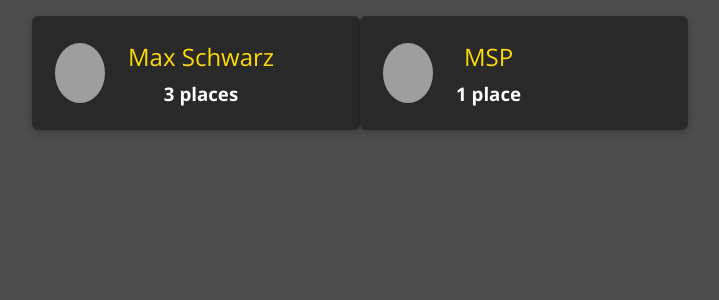
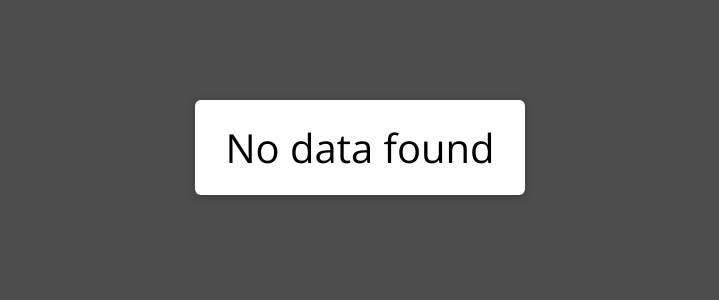
Before and after one commit to BipinAdhikari10/outspot, a Vue app in the folder outspot frontend/: page / in a window 1280 px wide. Shown: the top 300 px of the page, without its empty margins (280-999 px from the left). Built offline with nearby package versions, Linux system fonts and the light colour scheme; grey boxes are pictures that could not be loaded.

Commit message:
make image upload and button component

```diff
--- /dev/null
+++ b/outspot frontend/src/shared/ui/CardComponent.vue
@@ -0,0 +1,31 @@
+<template>
+  <div :class="['card', className]" :style="myStyle">
+    <slot></slot>
+  </div>
+</template>
+
+<script>
+export default {
+  name: "CardComponent",
+  props: {
+    className: {
+      type: String,
+      required: false,
+    },
+    myStyle: {
+      type: Object,
+      required: false,
+    },
+  },
+};
+</script>
+
+<style scoped>
+.card {
+  margin: 0;
+  box-shadow: 0 2px 8px rgba(0, 0, 0, 0.26);
+  border-radius: 6px;
+  overflow: hidden;
+  background: white;
+}
+</style>
--- a/outspot frontend/src/users/components/UserList.vue
+++ b/outspot frontend/src/users/components/UserList.vue
@@ -1,13 +1,20 @@
 <template>
   <div>
     <ul class="users-list">
-      <template v-if="users.length < 1">
+      <CardComponent
+        :myStyle="{
+          padding: '20px 30px',
+          fontSize: '40px',
+          marginTop: '100px',
+        }"
+        v-if="users.length < 1"
+      >
         <li style="text-align: center">No data found</li>
-      </template>
+      </CardComponent>
 
       <template v-else>
         <li v-for="user in users" :key="user.id" class="user-item">
-          <div class="user-item__content">
+          <CardComponent className="user-item__content">
             <router-link :to="`/users/${user.id}`">
               <div class="user-item__image">
                 <ImageUpload :ImageSrc="user.image" :altText="user.name" />
@@ -20,7 +27,7 @@
                 <!-- <ButtonComponent buttonText="Submit" myClass="btn-success" /> -->
               </div>
             </router-link>
-          </div>
+          </CardComponent>
         </li>
       </template>
     </ul>
@@ -30,11 +37,13 @@
 <script>
 import ImageUpload from "@/shared/ui/ImageUpload.vue";
 // import ButtonComponent from "@/shared/ui/ButtonComponent.vue";
+import CardComponent from "@/shared/ui/CardComponent.vue";
 
 export default {
   name: "UserList",
   components: {
     ImageUpload,
+    CardComponent,
     // ButtonComponent,
   },
   data() {
--- a/outspot frontend/src/users/pages/HomePage.vue
+++ b/outspot frontend/src/users/pages/HomePage.vue
@@ -15,20 +15,20 @@ export default {
     return {
       message: "This is home component",
       users: [
-        {
-          id: "u1",
-          name: "Max Schwarz",
-          image:
-            "https://images.pexels.com/photos/839011/pexels-photo-839011.jpeg?auto=compress&cs=tinysrgb&dpr=2&h=750&w=1260",
-          places: 3,
-        },
-        {
-          id: "u2",
-          name: "MSP",
-          image:
-            "https://images.pexels.com/photos/839011/pexels-photo-839011.jpeg?auto=compress&cs=tinysrgb&dpr=2&h=750&w=1260",
-          places: 1,
-        },
+        // {
+        //   id: "u1",
+        //   name: "Max Schwarz",
+        //   image:
+        //     "https://images.pexels.com/photos/839011/pexels-photo-839011.jpeg?auto=compress&cs=tinysrgb&dpr=2&h=750&w=1260",
+        //   places: 3,
+        // },
+        // {
+        //   id: "u2",
+        //   name: "MSP",
+        //   image:
+        //     "https://images.pexels.com/photos/839011/pexels-photo-839011.jpeg?auto=compress&cs=tinysrgb&dpr=2&h=750&w=1260",
+        //   places: 1,
+        // },
       ],
     };
   },
```
